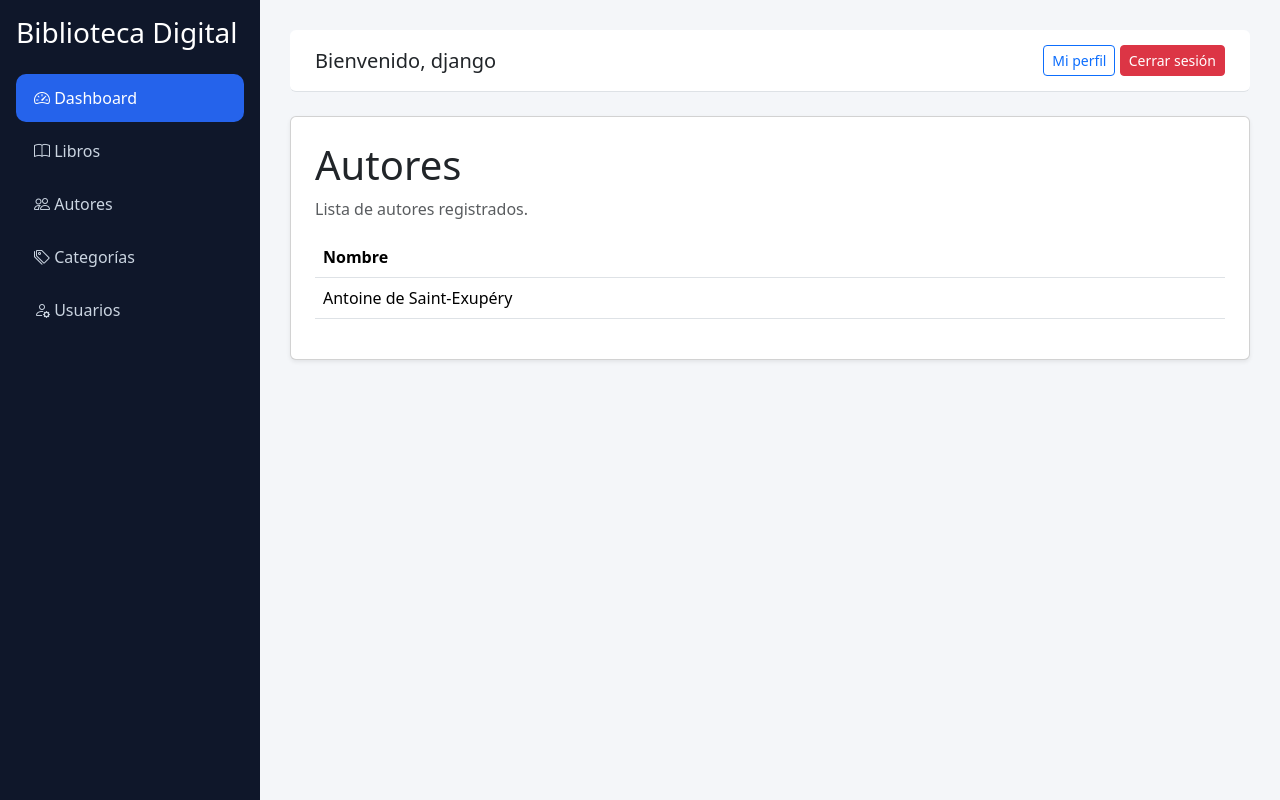
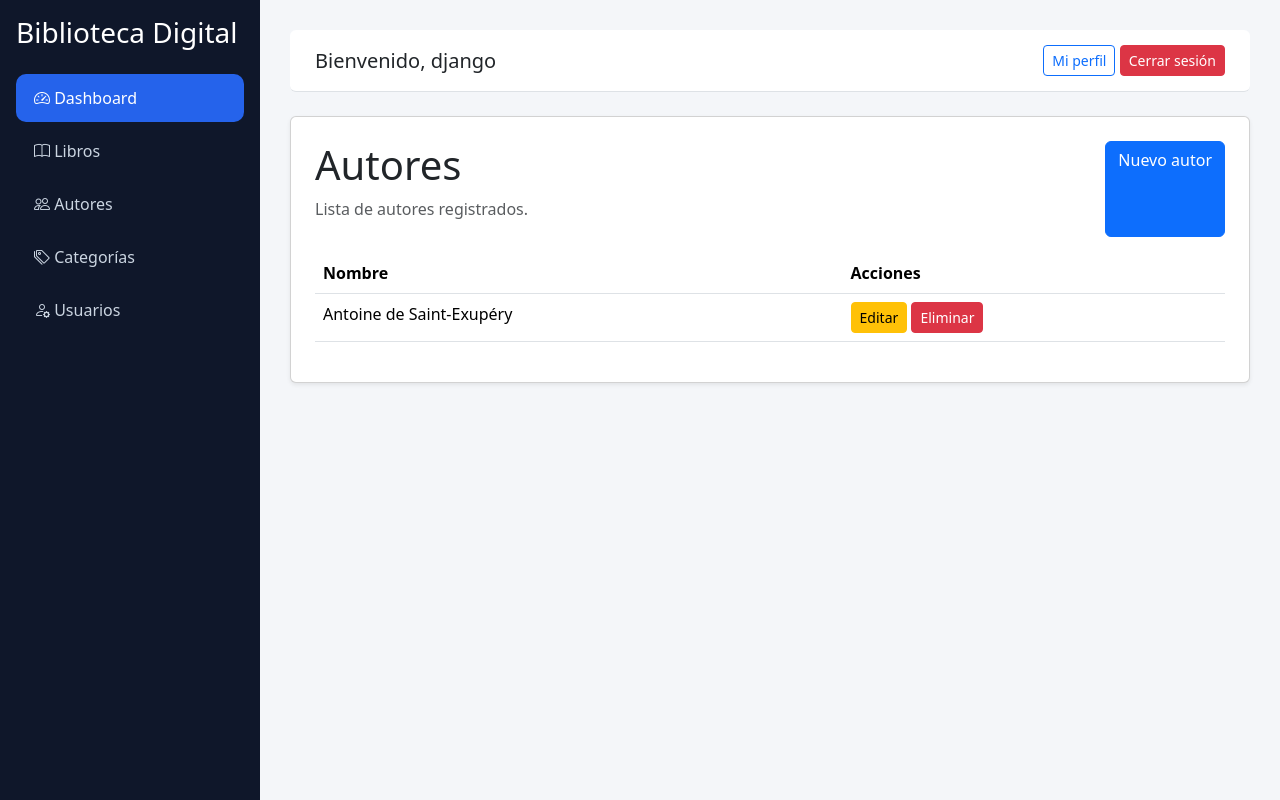
Before and after one commit to KevinDev-exe/Sistema_de_Biblioteca-_Digital, a Django app: page /libros/autores/ in a window 1280 px wide. Run offline with Django 5.2, Linux system fonts and the light colour scheme; a user stored in the database is signed in; data comes from the database, SQL or seed files in the repository; both versions use the stored data as it was after the commit.

Commit message:
el crud de autores y categorias ya guarda lista, crea y elimina, tambien ya guarda libros con imagenes.

```diff
--- a/Sistema_de_Biblioteca_Digital/libros/templates/libros/autores.html
+++ b/Sistema_de_Biblioteca_Digital/libros/templates/libros/autores.html
@@ -3,6 +3,10 @@
 {% block content %}
 
 <div class="card p-4 shadow-sm">
+
+    <div class="d-flex justify-content-between mb-3">
+
+        <div>
 
             <h1>
                 Autores
@@ -12,6 +16,17 @@
                 Lista de autores registrados.
             </p>
 
+        </div>
+
+        <a
+            href="{% url 'crear_autor' %}"
+            class="btn btn-primary"
+        >
+            Nuevo autor
+        </a>
+
+    </div>
+
     <table class="table">
 
         <thead>
@@ -20,6 +35,10 @@
 
                 <th>
                     Nombre
+                </th>
+
+                <th>
+                    Acciones
                 </th>
 
             </tr>
@@ -36,13 +55,31 @@
                     {{ autor.nombre }}
                 </td>
 
+                <td>
+
+                    <a
+                        href="{% url 'editar_autor' autor.id %}"
+                        class="btn btn-warning btn-sm"
+                    >
+                        Editar
+                    </a>
+
+                    <a
+                        href="{% url 'eliminar_autor' autor.id %}"
+                        class="btn btn-danger btn-sm"
+                    >
+                        Eliminar
+                    </a>
+
+                </td>
+
             </tr>
 
             {% empty %}
 
             <tr>
 
-                <td>
+                <td colspan="2">
                     No hay autores registrados.
                 </td>
 
--- a/Sistema_de_Biblioteca_Digital/libros/urls.py
+++ b/Sistema_de_Biblioteca_Digital/libros/urls.py
@@ -35,4 +35,40 @@ urlpatterns = [
         name='lista_categorias'
     ),
 
+    path(
+    'autores/nuevo/',
+    views.crear_autor,
+    name='crear_autor'
+    ),
+
+    path(
+        'autores/editar/<int:autor_id>/',
+        views.editar_autor,
+        name='editar_autor'
+    ),
+
+    path(
+        'autores/eliminar/<int:autor_id>/',
+        views.eliminar_autor,
+        name='eliminar_autor'
+    ),
+
+    path(
+        'categorias/nueva/',
+        views.crear_categoria,
+        name='crear_categoria'
+    ),
+
+    path(
+        'categorias/editar/<int:categoria_id>/',
+        views.editar_categoria,
+        name='editar_categoria'
+    ),
+
+    path(
+        'categorias/eliminar/<int:categoria_id>/',
+        views.eliminar_categoria,
+        name='eliminar_categoria'
+    ),
+
 ]
--- a/Sistema_de_Biblioteca_Digital/libros/views.py
+++ b/Sistema_de_Biblioteca_Digital/libros/views.py
@@ -1,7 +1,7 @@
 from django.shortcuts import render, redirect
 from django.contrib.auth.decorators import login_required
 from django.contrib import messages
-from .forms import LibroForm
+from .forms import (LibroForm, AutorForm, CategoriaForm)
 from .models import (Libro,Autor,Categoria )
 from django.shortcuts import get_object_or_404
 
@@ -125,3 +125,153 @@ def lista_categorias(request):
             'categorias': categorias
         }
     )
+@login_required
+def crear_autor(request):
+
+    form = AutorForm(request.POST or None)
+
+    if form.is_valid():
+
+        form.save()
+
+        messages.success(
+            request,
+            'Autor creado correctamente.'
+        )
+
+        return redirect('lista_autores')
+
+    return render(
+        request,
+        'libros/crear_autor.html',
+        {
+            'form': form
+        }
+    )
+
+
+@login_required
+def editar_autor(request, autor_id):
+
+    autor = get_object_or_404(
+        Autor,
+        id=autor_id
+    )
+
+    form = AutorForm(
+        request.POST or None,
+        instance=autor
+    )
+
+    if form.is_valid():
+
+        form.save()
+
+        messages.success(
+            request,
+            'Autor actualizado correctamente.'
+        )
+
+        return redirect('lista_autores')
+
+    return render(
+        request,
+        'libros/crear_autor.html',
+        {
+            'form': form
+        }
+    )
+
+
+@login_required
+def eliminar_autor(request, autor_id):
+
+    autor = get_object_or_404(
+        Autor,
+        id=autor_id
+    )
+
+    autor.delete()
+
+    messages.success(
+        request,
+        'Autor eliminado correctamente.'
+    )
+
+    return redirect('lista_autores')
+
+# categorias
+@login_required
+def crear_categoria(request):
+
+    form = CategoriaForm(request.POST or None)
+
+    if form.is_valid():
+
+        form.save()
+
+        messages.success(
+            request,
+            'Categoría creada correctamente.'
+        )
+
+        return redirect('lista_categorias')
+
+    return render(
+        request,
+        'libros/crear_categoria.html',
+        {
+            'form': form
+        }
+    )
+
+
+@login_required
+def editar_categoria(request, categoria_id):
+
+    categoria = get_object_or_404(
+        Categoria,
+        id=categoria_id
+    )
+
+    form = CategoriaForm(
+        request.POST or None,
+        instance=categoria
+    )
+
+    if form.is_valid():
+
+        form.save()
+
+        messages.success(
+            request,
+            'Categoría actualizada correctamente.'
+        )
+
+        return redirect('lista_categorias')
+
+    return render(
+        request,
+        'libros/crear_categoria.html',
+        {
+            'form': form
+        }
+    )
+
+
+@login_required
+def eliminar_categoria(request, categoria_id):
+
+    categoria = get_object_or_404(
+        Categoria,
+        id=categoria_id
+    )
+
+    categoria.delete()
+
+    messages.success(
+        request,
+        'Categoría eliminada correctamente.'
+    )
+
+    return redirect('lista_categorias')
```
Also changed, not shown: Sistema_de_Biblioteca_Digital/libros/forms.py (+34 -1 lines), Sistema_de_Biblioteca_Digital/libros/templates/libros/categorias.html (+38 -1 lines), Sistema_de_Biblioteca_Digital/libros/templates/libros/crear_autor.html (added, +28 -0 lines), Sistema_de_Biblioteca_Digital/libros/templates/libros/crear_categoria.html (added, +28 -0 lines), Sistema_de_Biblioteca_Digital/db.sqlite3, Sistema_de_Biblioteca_Digital/media/libros/mainLogoRyaze1.png (added). Lines whose indentation alone changed are shown as unchanged.
